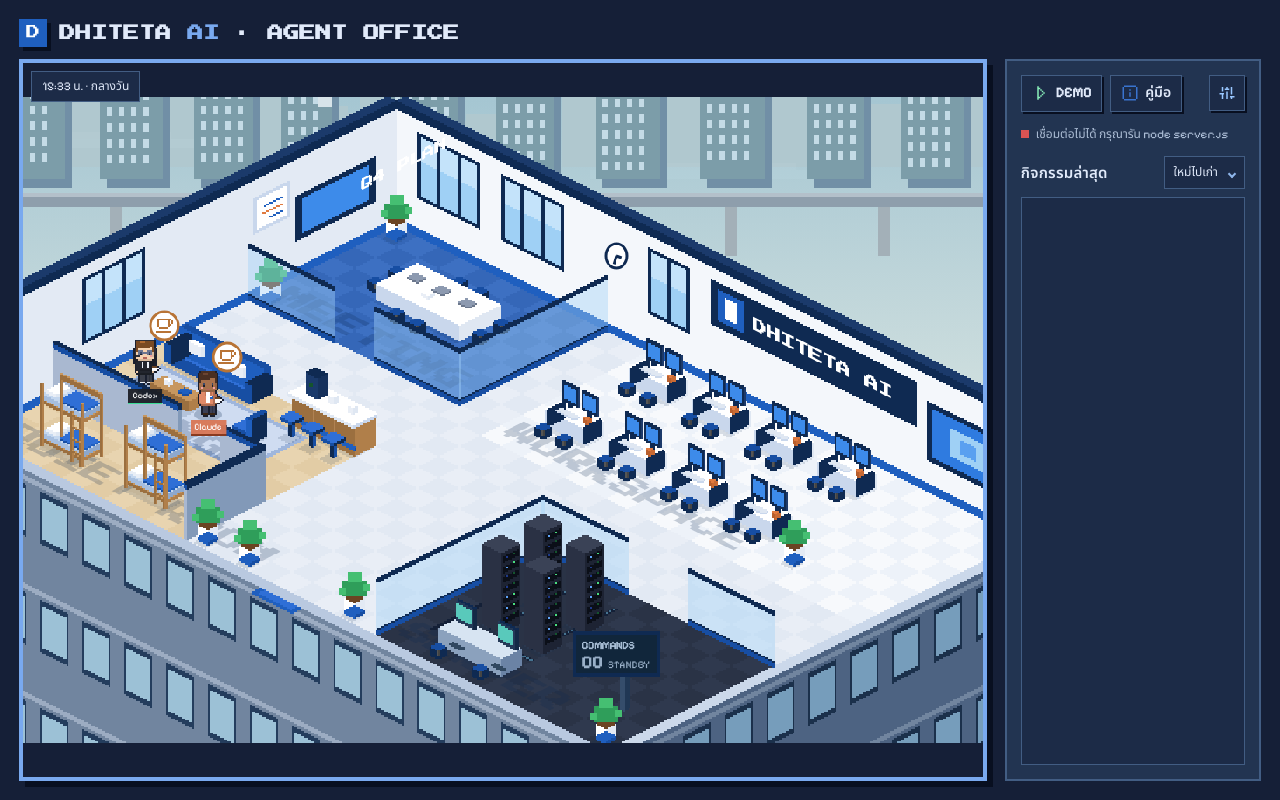
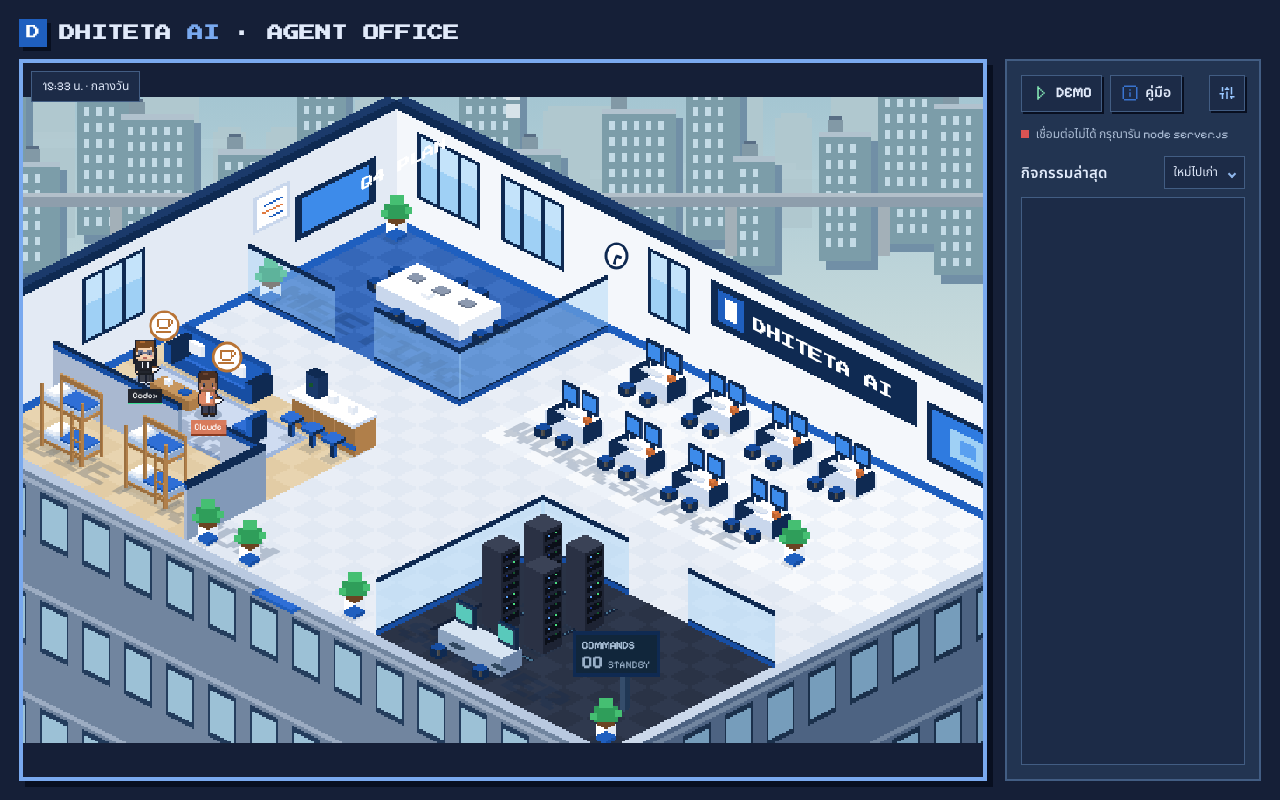
Before and after one commit to worldclup/agent-world, a website: page index.html in a window 1280 px wide. Drawn offline with Linux system fonts and the light colour scheme; no server answers; animation ran at ten frames a second.

Commit message:
Fix: background

```diff
--- a/index.html
+++ b/index.html
@@ -217,7 +217,7 @@
 </main>
 <dialog id="scene-settings" aria-labelledby="settings-title">
   <div class="settings-heading"><h2 id="settings-title">ตั้งค่าฉาก</h2><button id="close-settings" aria-label="ปิดและยกเลิก">×</button></div>
-  <p>เลือกเพื่อดูพรีวิวบนฉากทันที แสงยังเปลี่ยนตามเวลาเครื่องของคุณ</p>
+  <p>เลือกสไตล์ตึกแล้วพื้นหลังจะจับคู่ให้ทันที คุณยังปรับบรรยากาศเองได้ แสงเปลี่ยนตามเวลาเครื่องของคุณ</p>
   <fieldset><legend>สไตล์ตึก</legend><div class="building-options">
     <label class="building-card"><div class="building-preview" aria-hidden="true"></div><input type="radio" name="building" value="modern" id="building-modern"><b>Modern Office</b><small>ผนังขาว กระจกฟ้า เส้นสายเรียบ</small></label>
     <label class="building-card"><div class="building-preview preview-cyber" aria-hidden="true"></div><input type="radio" name="building" value="cyber" id="building-cyber"><b>Cyberpunk</b><small>โครงตึกเข้ม ไฟ cyan–magenta</small></label>
--- a/office.js
+++ b/office.js
@@ -304,7 +304,15 @@
   if(settingsSnapshot){setBuilding(settingsSnapshot.building);backgroundTheme=settingsSnapshot.background;backgroundSelect.value=backgroundTheme;backgroundSelect.refreshAppearance?.();settingsSnapshot=null;}
   settingsDialog.close();
 }
-Object.keys(BUILDINGS).forEach(name=>{document.getElementById(`building-${name}`).onchange=()=>setBuilding(name);});
+const MATCHING_BACKGROUNDS = { modern:'rain', cyber:'neon', loft:'sunset', garden:'rain' };
+function chooseBuilding(theme) {
+  if(!BUILDINGS[theme])return;
+  setBuilding(theme);
+  backgroundTheme=MATCHING_BACKGROUNDS[theme];
+  backgroundSelect.value=backgroundTheme;
+  backgroundSelect.refreshAppearance?.();
+}
+Object.keys(BUILDINGS).forEach(name=>{document.getElementById(`building-${name}`).onchange=()=>chooseBuilding(name);});
 document.getElementById('open-settings').onclick=openSettings;
 document.getElementById('cancel-settings').onclick=cancelSettings;
 document.getElementById('close-settings').onclick=cancelSettings;
@@ -331,10 +339,13 @@
     rect(568,28,20,20,twilight?'#ffd398':'#fff1ce');
     [[60,29],[322,19],[475,54]].forEach(([x,y])=>{rect(x,y,43,5,'#ffffff55');rect(x+12,y-4,24,5,'#ffffff55');});
   }
-  for(let i=0;i<25;i++) {
-    const x=i*29-8,h=25+(i*37)%58;
-    rect(x,150-h,25,h,mix(...theme.far));rect(x+3,146-h,19,4,mix(...theme.far));
-  }
+  // Staggered distant neighborhoods, with breathing room between taller clusters.
+  const distant=[[-12,33,66],[25,21,47],[51,39,83],[97,25,55],[129,32,104],[169,19,61],[199,45,49],[250,24,73],[281,36,58],[326,23,93],[358,42,67],[411,27,48],[449,35,89],[491,21,63],[523,39,107],[571,25,75],[605,37,53],[651,28,82]];
+  distant.forEach(([x,w,h],i)=>{
+    const base=179+(i%3)*6;
+    rect(x,base-h,w,h,mix(...theme.far));
+    rect(x+3,base-h-3,w-6,3,mix(...theme.far));
+  });
   if(backgroundTheme==='rain') {
     for(let i=0;i<4;i++) { const x=((t/600+i*179)%(W+160))-160; rect(x,125+i*9,155,5,'#d4e5ef17');rect(x+28,121+i*9,90,4,'#d4e5ef12'); }
   }
@@ -343,18 +354,18 @@
     rect(525,109,25,14,day<.35?'#d5b7d9':'#ffdbad');
     rect(521,114,33,7,day<.35?'#d5b7d9':'#ffdbad');
   }
-  const towers=[[7,49,35],[53,76,31],[104,111,36],[158,67,34],[208,91,29],[269,57,40],[331,95,33],[388,62,37],[448,104,37],[509,77,33],[563,118,36],[619,70,39]];
-  towers.forEach(([x,h,w],i)=>{
-    const y=157-h;
+  const towers=[[-9,78,29,199],[27,111,35,192],[56,64,25,211],[91,143,31,189],[116,87,42,207],[172,59,34,199],[217,95,28,194],[249,68,45,216],[310,126,35,198],[341,71,27,211],[392,83,42,200],[440,119,31,192],[467,63,24,207],[516,74,30,204],[550,153,37,194],[582,98,28,212],[628,67,43,203]];
+  towers.forEach(([x,h,w,base],i)=>{
+    const y=base-h;
     rect(x+4,y+5,w,h,mix('#16243e','#718fa6'));rect(x,y,w,h,mix(...theme.near));
     rect(x,y,w,3,mix('#42526d','#b1c2ce'));
-    if(i===2||i===10){rect(x+6,y-9,w-12,9,mix('#23334f','#92a9bb'));rect(x+w/2,y-17,2,8,'#72869b');}
+    if(i===3||i===14){rect(x+6,y-9,w-12,9,mix(...theme.near));rect(x+w/2,y-17,2,8,'#72869b');}
     else {rect(x+5,y-7,9,7,mix('#34405a','#8299a6'));rect(x+6,y-9,7,2,'#596e85');}
     for(let row=0;row<Math.floor((h-8)/9);row++) for(let col=0;col<Math.floor((w-5)/7);col++){
       const lit=(row*11+col*7+i)%5<2;
       rect(x+4+col*7,y+7+row*9,3,5,day<.6&&lit?theme.accent:mix('#142239','#c4dbe6'));
     }
-    if(i===4){for(let n=0;n<4;n++)rect(x+w-8,y+12+n*10,8,8,mix('#394064','#d7e3e9'));}
+    if(i===8){for(let n=0;n<4;n++)rect(x+w-8,y+12+n*10,8,8,mix('#394064','#d7e3e9'));}
     if(backgroundTheme==='neon' && i%3===0) {
       const neon=i%2?'#ed8acb':'#6bd9e5';
       rect(x+2,y+h-20,w-4,9,day<.6?neon:'#8297b7');rect(x+5,y+h-17,w-10,2,'#27304c');
```
Also changed, not shown: office.test.js (+6 -0 lines).
